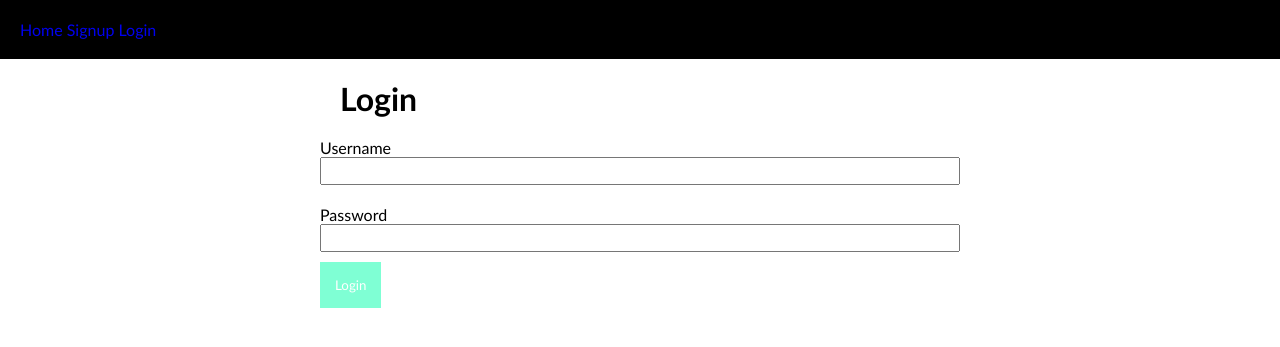
After one commit to zichdan/zichtech-blogsite, a Django app: a page that uses templates/base.html in a window 1280 px wide. The commit adds this page. Shown: the top 347 px of the page. Run offline with Django 4.2, Linux system fonts and the light colour scheme.

Commit message:
Introduction to user Authentiction in Django

```diff
--- a/Posts/static/css/main.css
+++ b/Posts/static/css/main.css
@@ -11,6 +11,7 @@ header{
 .nav-link{
     color: white;
     margin-left: 20px;
+
 }
 h1{
     margin: 20px;
--- a/Posts/views.py
+++ b/Posts/views.py
@@ -2,6 +2,7 @@ from django.shortcuts import render,redirect
 from django.http import HttpRequest, HttpResponse
 from .forms import PostCreationForm
 from .models import Post
+from django.contrib.auth.decorators import login_required
 
 
 # Create your views here.
@@ -27,6 +28,7 @@ def services(request):
     }
     return render(request, 'services.html', context)
 
+@login_required
 def create_post(request):
     form = PostCreationForm()
 
@@ -49,7 +51,7 @@ def post_detail(request, post_id):
     context = {"post": post}
     return render(request, "post_detail.html",context)
 
-
+@login_required
 def update_post(request, post_id):
     post_to_update = Post.objects.get(pk=post_id)
 
--- /dev/null
+++ b/Users/forms.py
@@ -0,0 +1,26 @@
+from django import forms
+
+'''
+    UserRegistration
+    -username
+    -email
+    -password
+    -confirm password
+
+    LoginForm
+    -username
+    -password
+'''
+
+
+class UserRegistrationForm(forms.Form):
+    username = forms.CharField(widget=forms.TextInput(attrs={"class":"form-control"}))
+    email = forms.CharField(widget=forms.TextInput(attrs={"class":"form-control"}))
+    password = forms.CharField(widget=forms.PasswordInput(attrs={"class":"form-control"}))
+    confirm = forms.CharField(widget=forms.PasswordInput(attrs={"class":"form-control"}))
+
+
+
+class LoginForm(forms.Form):
+    username = forms.CharField(widget=forms.TextInput(attrs={"class":"form-control"}))
+    password = forms.CharField(widget=forms.PasswordInput(attrs={"class":"form-control"}))
--- a/Users/urls.py
+++ b/Users/urls.py
@@ -0,0 +1,9 @@
+from django.urls import path
+from . import views
+
+
+urlpatterns = [
+    path('signup/',views.sign_up, name="sign_up"),
+    path('login/',views.login_user, name="login"),
+    path('logout/',views.logout_user, name="log_out")
+]
--- a/Users/views.py
+++ b/Users/views.py
@@ -1,3 +1,52 @@
-from django.shortcuts import render
+from django.shortcuts import render, redirect
+from .forms import LoginForm, UserRegistrationForm
+from django.contrib.auth.models import User
+from django.contrib.auth import login, logout, authenticate
 
 # Create your views here.
+
+def sign_up(request):
+    form = UserRegistrationForm()
+    if request.method == "POST":
+        username = request.POST["username"]
+        email = request.POST["email"]
+        password = request.POST["password"]
+        confirm = request.POST["confirm"]
+
+        if password == confirm:
+            new_user = User.objects.create_user(
+                username=username,
+                email=email,
+            )
+            new_user.set_password(password)
+
+            new_user.save()
+
+            return redirect('post_home')
+
+    context ={
+        'form': form
+    }
+    return render(request, 'users/signup.html', context)
+
+
+def login_user(request):
+    form = LoginForm()
+
+    if request.method =='POST':
+        username =request.POST["username"]
+        password =request.POST["password"]
+
+        user = authenticate(request, username=username, password=password)
+
+        if user is not None:
+            login(request, user)
+            return redirect('post_home')
+
+    context ={"form": form}
+    return render(request, 'users/login.html', context)
+
+
+def logout_user(request):
+    logout(request)
+    return redirect('post_home')
--- a/blogproject/settings.py
+++ b/blogproject/settings.py
@@ -60,7 +60,7 @@ ROOT_URLCONF = 'blogproject.urls'
 TEMPLATES = [
     {
         'BACKEND': 'django.template.backends.django.DjangoTemplates',
-        'DIRS': [],
+        'DIRS': [BASE_DIR / 'templates'],
         'APP_DIRS': True,
         'OPTIONS': {
             'context_processors': [
--- a/blogproject/urls.py
+++ b/blogproject/urls.py
@@ -6,4 +6,5 @@ urlpatterns = [
 
     # Post-defined urls
     path('', include('Posts.urls')),
+    path('auth', include('Users.urls')),
 ]
--- a/Posts/templates/base.html
+++ b/templates/base.html
@@ -11,9 +11,15 @@
 <body>
     <header>
         <a href="{% url 'post_home'  %}">Home</a>
-        <a href="{% url 'post_about'  %}">About</a>
-        <a href="{% url 'post_services'  %}">Services</a>
-        <a href="{% url 'create_post'  %}">Create Post</a>
+
+        {% if request.user.is_authenticated %}
+            <a href="{% url 'create_post'  %}">CreatePost</a>
+            <a href="{% url 'log_out'  %}">Logout</a>
+        {% else %}
+            <a href="{% url 'sign_up'  %}">Signup</a>
+            <a href="{% url 'login'  %}">Login</a>
+        {% endif %}
+
     </header>
 
     {% block content %}
--- /dev/null
+++ b/templates/users/login.html
@@ -0,0 +1,21 @@
+{% extends 'base.html' %}
+
+{% block content %}
+    <form action="" method="post" enctype="multipart/form-data">
+        <h1>Login</h1>
+        {% csrf_token %}
+
+        {% for field in form %}
+            <div class="form-group">
+                <p class="label">{{ field.label }}</p>
+                {{field}}
+            </div>
+
+
+        {% endfor %}
+        <div class="form-group">
+            <input type="submit" value="Login" class="btn">
+        </div>
+
+    </form>
+{% endblock content %}
```
Also changed, not shown: templates/users/signup.html (added, +21 -0 lines), templates/about.html (renamed from Posts/templates/about.html), templates/create_post.html (renamed from Posts/templates/create_post.html), templates/index.html (renamed from Posts/templates/index.html), templates/post_detail.html (renamed from Posts/templates/post_detail.html), templates/services.html (renamed from Posts/templates/services.html), templates/update.html (renamed from Posts/templates/update.html).
